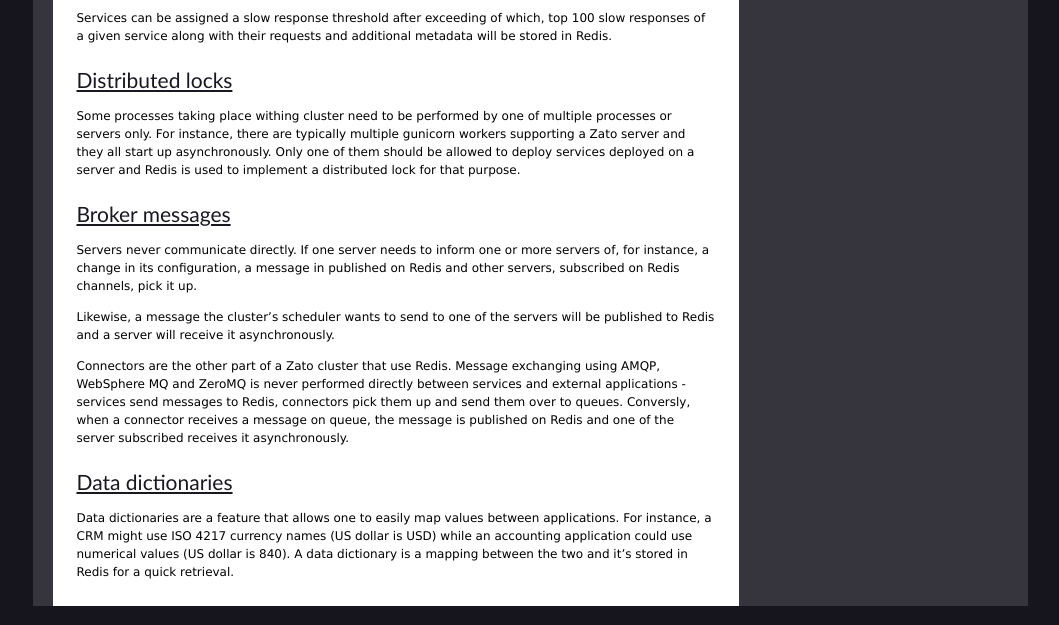
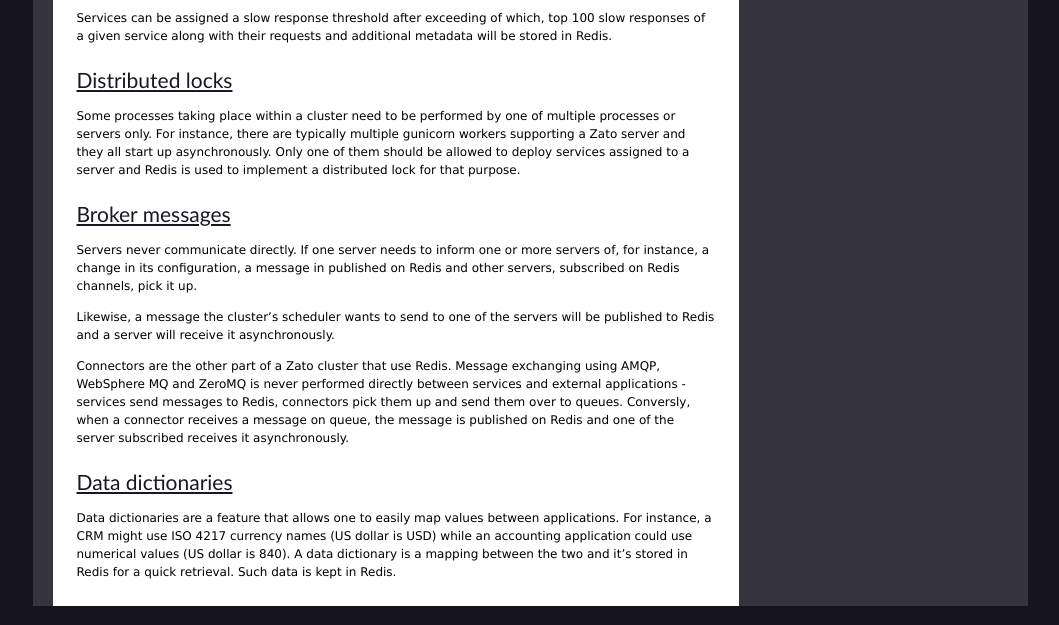
Before and after one commit to rfdiazpr/zato-docs, a Sphinx documentation site: the page built from sphinx/architecture/redis.txt, in a window 1280 px wide. Shown: the part 1038-1663 px from the top of the page, without its empty margins (110-1169 px from the left). Built offline with Sphinx 7.4.7, drawn with Linux system fonts in a browser that asks for light colours.

Commit message:
Fixing style and typos

```diff
--- a/sphinx/architecture/redis.txt
+++ b/sphinx/architecture/redis.txt
@@ -55,10 +55,10 @@ metadata will be stored in Redis.
 Distributed locks
 -----------------
 
-Some processes taking place withing cluster need to be performed by one
+Some processes taking place within a cluster need to be performed by one
 of multiple processes or servers only. For instance, there are typically multiple
 gunicorn workers supporting a Zato server and they all start up asynchronously.
-Only one of them should be allowed to deploy services deployed on a server
+Only one of them should be allowed to deploy services assigned to a server
 and Redis is used to implement a distributed lock for that purpose.
 
 .. _arch-redis-broker:
@@ -89,3 +89,4 @@ Data dictionaries are a feature that allows one to easily map values between
 applications. For instance, a CRM might use ISO 4217 currency names (US dollar is
 USD) while an accounting application could use numerical values (US dollar is 840).
 A data dictionary is a mapping between the two and it's stored in Redis for a quick retrieval.
+Such data is kept in Redis.
--- a/sphinx/architecture/servers.txt
+++ b/sphinx/architecture/servers.txt
@@ -130,6 +130,10 @@ published on Redis, one of the servers subscribed receives it and a service is i
 Conversly, if a service needs to put a message on a queue, the message is first
 published to Redis, a connector pick it up and the message is sent to its destination.
 
+Note that connectors are never redundant and there are always at least 2 clusters
+running in parallel needed to secure high-availability (HA), as discussed in :doc:`a separate chapter <../admin/guide/ha>`,
+if any connectors are used.
+
 Administrators
 --------------
 
--- a/sphinx/intro/esb-soa.txt
+++ b/sphinx/intro/esb-soa.txt
@@ -2,7 +2,7 @@
 What ESB and SOA are anyway
 ===========================
 
-The ESB acronym and a related one - SOA - can be a source of confustion. ESB expands to
+The ESB acronym and a related one - SOA - can be a source of confusion. ESB expands to
 an Enterprise Service Bus. SOA stands for Service Oriented Architecture.
 
 But if you're reading this chapter, there's a chance these definitions
--- a/sphinx/tutorial/01.txt
+++ b/sphinx/tutorial/01.txt
@@ -75,7 +75,7 @@ with any other.
 But, while technically it is possible (it's all HTTP and other
 protocols Zato supports, after all), you won't write HTML, JS or CSS with Zato.
 
-Zato should be used to create systems of systems, not for frontend programming.
+Zato should be used for creating systems of systems, not for frontend programming.
 
 What will the tutorial achieve, exactly?
 ----------------------------------------
```
